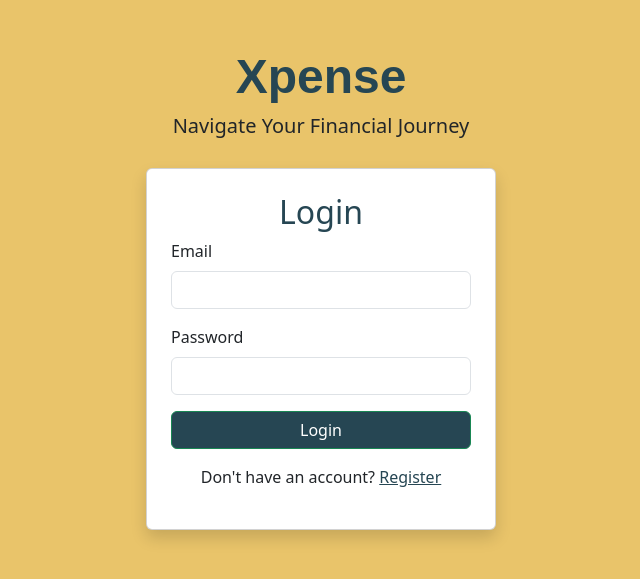
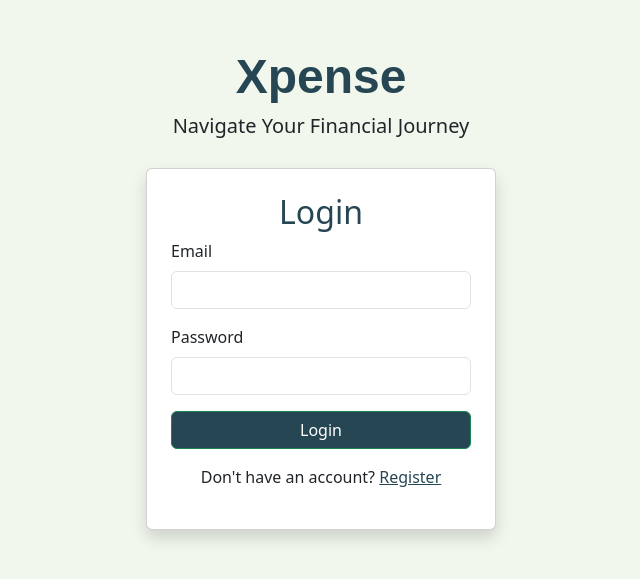
Before and after one commit to Shyam-Works/Xpense, a Next.js app: page /login in a window 1280 px wide. Shown: the part 111-690 px from the top of the page, without its empty margins (319-959 px from the left). Built offline with nearby package versions, Linux system fonts and the light colour scheme; a web font is replaced by a local one.

Commit message:
Update AuthForm.js

```diff
--- a/src/components/AuthForm.js
+++ b/src/components/AuthForm.js
@@ -59,7 +59,7 @@ export default function AuthForm({ type }) {
   return (
     <div
       className="container-fluid d-flex justify-content-center align-items-center vh-100"
-      style={{ backgroundColor: "#e9c46a" }}
+      style={{ backgroundColor: "#f1f7ed" }}
     >
       {/* Wrap the heading and login box in a single div */}
       <div className="d-flex flex-column align-items-center">
```
